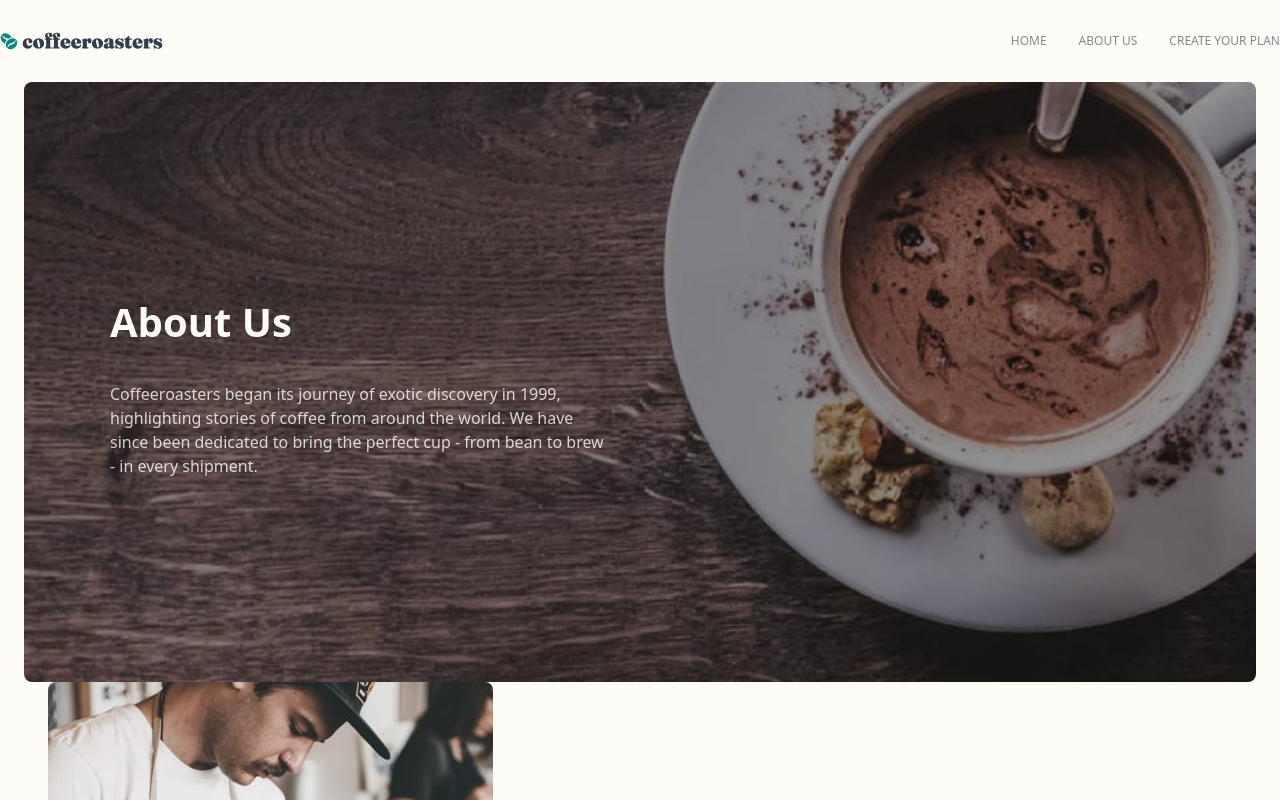
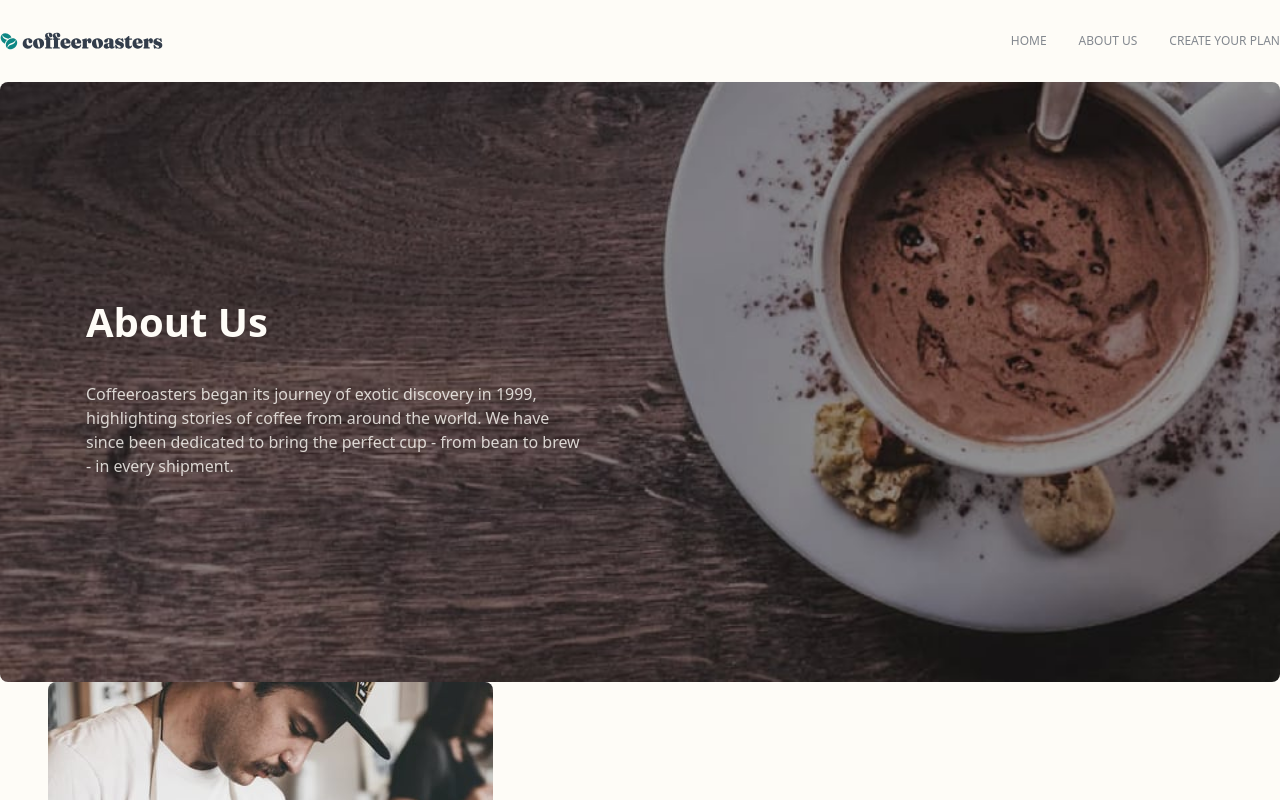
Before and after one commit to MadeByJax/coffeeroasters, a React (Vite) app: page /about in a window 1280 px wide. Shown: the top 800 px of the page. Built offline with nearby package versions, Linux system fonts and the light colour scheme.

Commit message:
Update Hero component styling

```diff
--- a/src/components/Hero.jsx
+++ b/src/components/Hero.jsx
@@ -2,7 +2,7 @@ import React from "react";
 
 const Hero = () => {
   return (
-    <div className="px-6 container mx-auto">
+    <div className="">
       <div className="flex flex-col text-center sm:text-left rounded-lg px-6 sm:px-[86px] justify-center items-center sm:items-start bg-cover bg-center bg-no-repeat h-[500px] md:h-[600px] bg-[url('/src/assets/about/mobile/image-hero-whitecup.jpg')] sm:bg-[url('/src/assets/about/desktop/image-hero-whitecup.jpg')]">
         <div className="max-w-[500px] flex flex-col gap-6">
           <h1 className="text-light-cream font-bold text-[28px] leading-10 sm:text-[48px] md:text-[40px] md:leading-[72px]">
```
